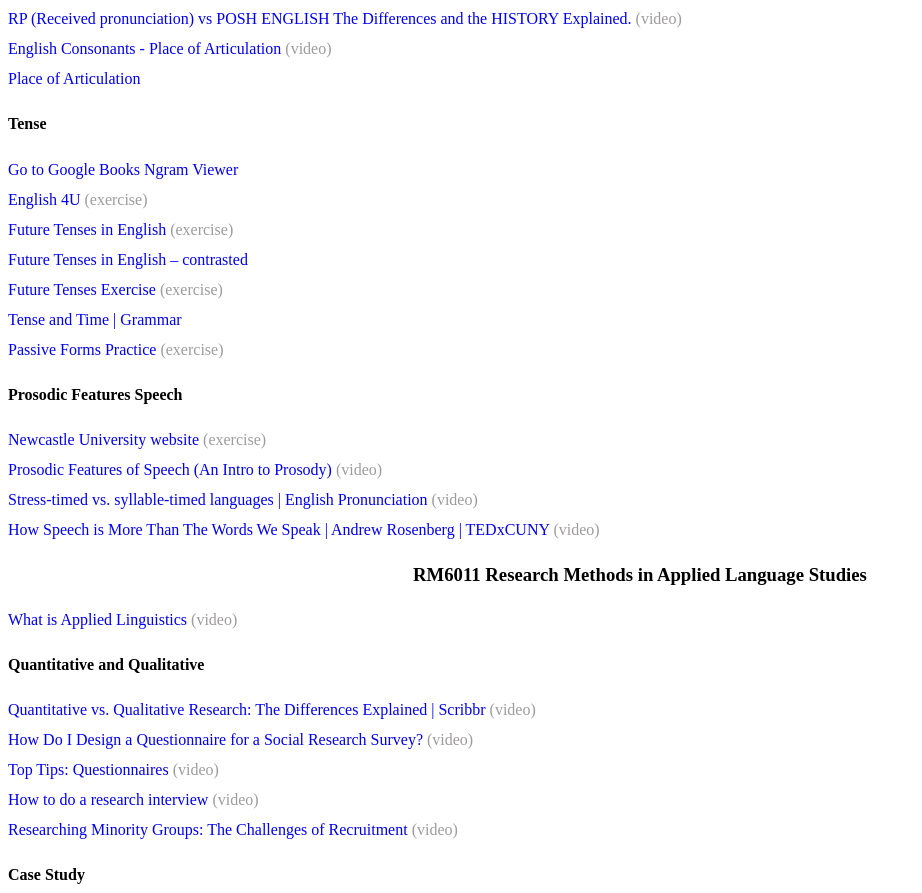
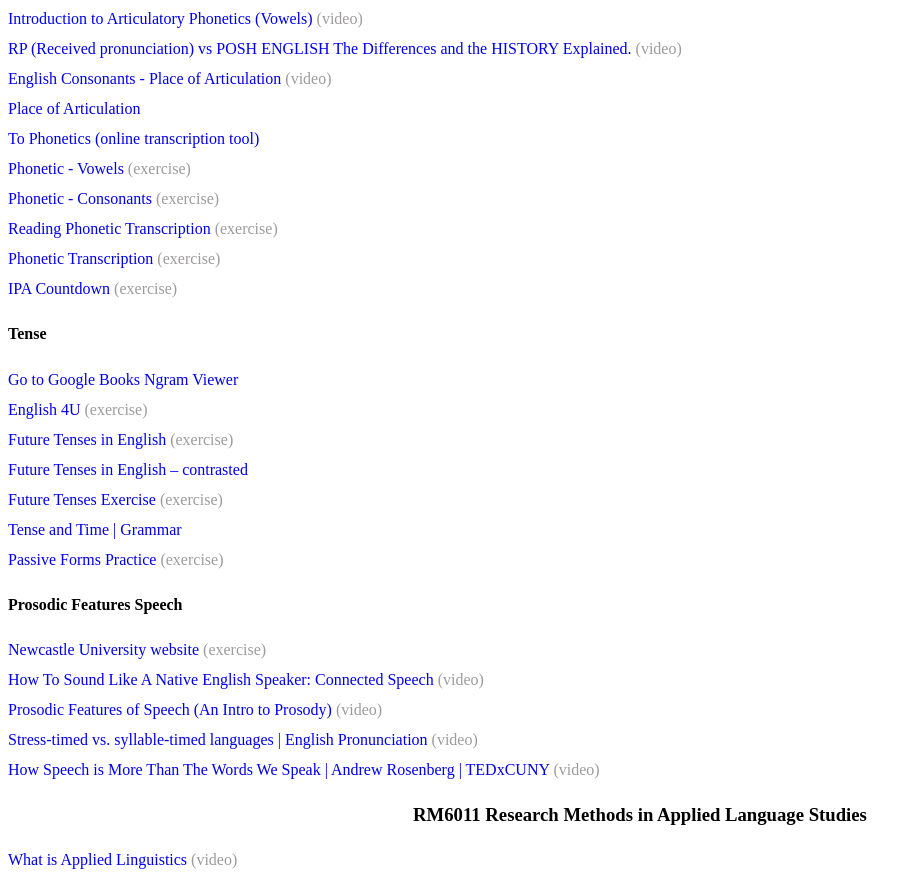
Before and after one commit to ZiqiLuo/matesol.portal, a plain HTML site: page index.html in a window 1280 px wide. Shown: the part 1227-2120 px from the top of the page, without its empty margins (0-922 px from the left). Drawn offline with Linux system fonts and the light colour scheme.

Commit message:
Update index.html

```diff
--- a/index.html
+++ b/index.html
@@ -73,6 +73,7 @@
         <div>
             <a href="https://www.youtube.com/watch?v=zeEKc50sk-4" target="_blank">How Corpus Linguistics Can Help With Teaching & Learning</a>   <span class="v">(video)</span>
         </div>
+
     <h4>Phonetics and Phonology</h4>
         <div>
             <a href="https://www.youtube.com/watch?v=6UIAe4p2I74" target="_blank">The Cardinal Vowels with Daniel Jones</a>
@@ -90,6 +91,9 @@
             <a href="https://www.youtube.com/watch?v=dfoRdKuPF9I" target="_blank">Introduction to Articulatory Phonetics (Consonants)</a>   <span class="v">(video)</span>
         </div>
         <div>
+            <a href="https://www.youtube.com/watch?v=u7jQ8FELbIo" target="_blank">Introduction to Articulatory Phonetics (Vowels)</a>   <span class="v">(video)</span>
+        </div>
+        <div>
             <a href="https://www.youtube.com/watch?v=g0qShxkuS7Q" target="_blank">RP (Received pronunciation) vs POSH ENGLISH The Differences and the HISTORY Explained.</a>    <span class="v">(video)</span>
         </div>
         <div>
@@ -97,6 +101,24 @@
         </div>
         <div>
             <a href="https://www.mimicmethod.com/ft101/place-of-articulation/#tab-con-20" target="_blank">Place of Articulation</a>
+        </div>
+        <div>
+            <a href="https://tophonetics.com/" target="_blank">To Phonetics (online transcription tool)</a>
+        </div>
+        <div>
+            <a href="https://agendaweb.org/phonetic.html"target="_blank">Phonetic - Vowels</a>    <span class="e">(exercise)</span></a>
+        </div>
+        <div>
+            <a href="https://agendaweb.org/phonetic-intermediate"target="_blank">Phonetic - Consonants</a>    <span class="e">(exercise)</span></a>
+        </div>
+        <div>
+            <a href="https://benjamins.com/sites/z.156/exercise/c2q5"target="_blank">Reading Phonetic Transcription</a>    <span class="e">(exercise)</span></a>
+        </div>
+        <div>
+            <a href="https://benjamins.com/sites/z.156/exercise/c2q4"target="_blank">Phonetic Transcription</a>    <span class="e">(exercise)</span></a>
+        </div>
+        <div>
+            <a href="https://grbails.shinyapps.io/ipa-countdown/"target="_blank">IPA Countdown</a>    <span class="e">(exercise)</span></a>
         </div>
 
     <h4>Tense</h4>
@@ -125,6 +147,9 @@
             <a href="https://teaching.ncl.ac.uk/ipa/practical-exercises.html"target="_blank">Newcastle University website</a>    <span class="e">(exercise)</span></a>
         </div>
         <div>
+            <a href="https://www.youtube.com/watch?v=SgNrKGl9rE8" target="_blank">How To Sound Like A Native English Speaker: Connected Speech</a>    <span class="v">(video)</span>
+        </div>
+        <div>
             <a href="https://www.youtube.com/watch?v=CQwWI5-rzH8" target="_blank">Prosodic Features of Speech (An Intro to Prosody)</a>    <span class="v">(video)</span>
         </div>
         <div>
@@ -150,6 +175,7 @@
         <div>
             <a href="https://methods.sagepub.com/video/researching-minority-groups-the-challenges-of-recruitment?seq=2&fromsearch=true" target="_blank">Researching Minority Groups: The Challenges of Recruitment</a>    <span class="v">(video)</span>
         </div>
+
     <h4>Case Study</h4>
             <a href="https://www.youtube.com/watch?v=gQfoq7c4UE4" target="_blank">Types of Case Study. Part 1 of 3 on Case Studies</a>    <span class="v">(video)</span>
     <h4>Experimental</h4>
@@ -169,6 +195,7 @@
     <h4>Mixed Methods</h4>
     <h4>Data Collection</h4>
             <a href="https://methods.sagepub.com/video/core-skills-for-new-researchers-how-to-work-with-data?fromsearch=true" target="_blank">Core Skills for New Researchers: How to Work with Data</a>    <span class="v">(video)</span>
+
     <h4>Research Proposal</h4>
         <div>
             <a href="https://www.youtube.com/watch?v=71-GucBaM8U&feature=emb_logo" target="_blank">How to Develop a STRONG Research Question | Scribbr</a>    <span class="v">(video)</span>
```
